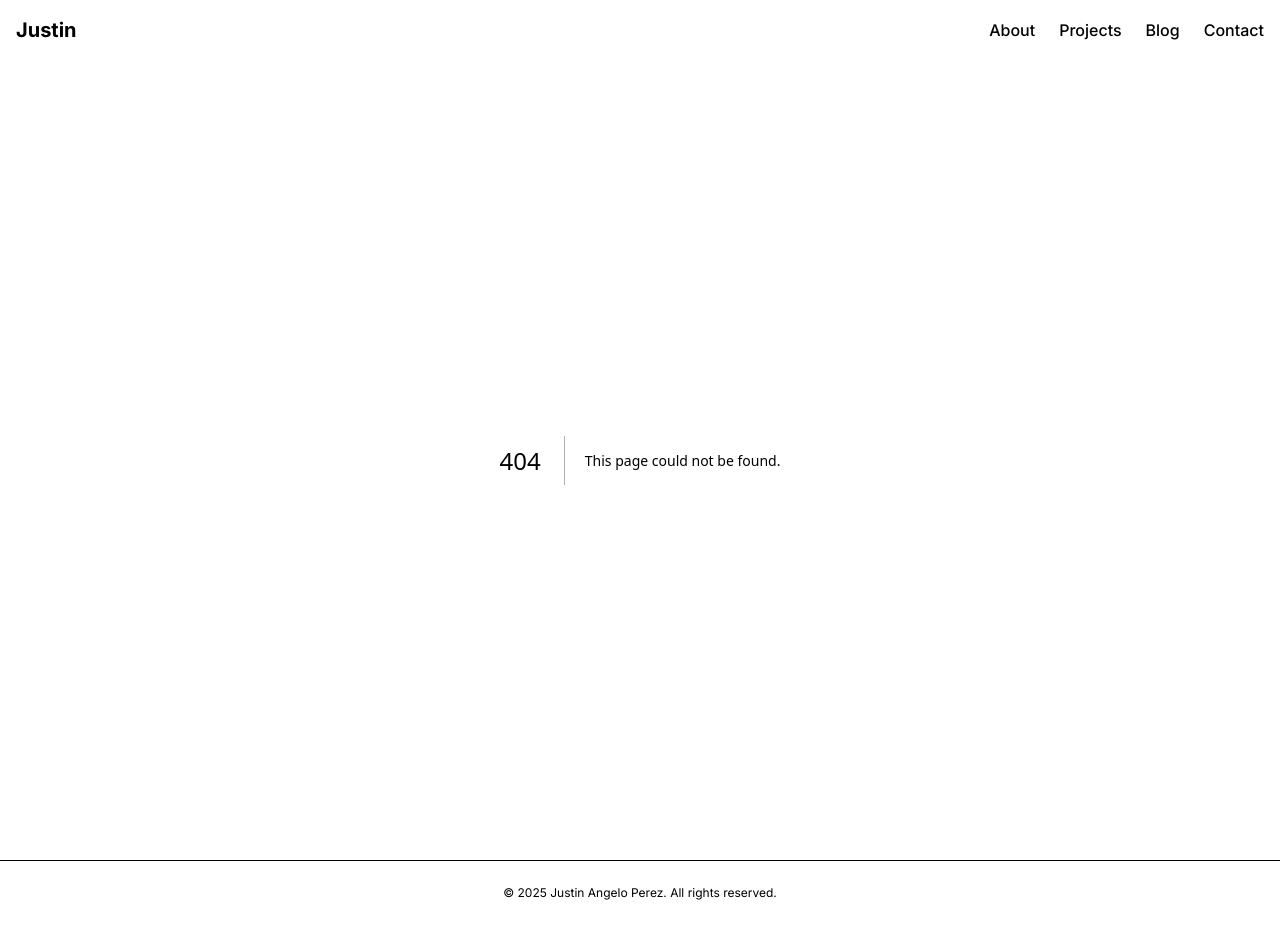
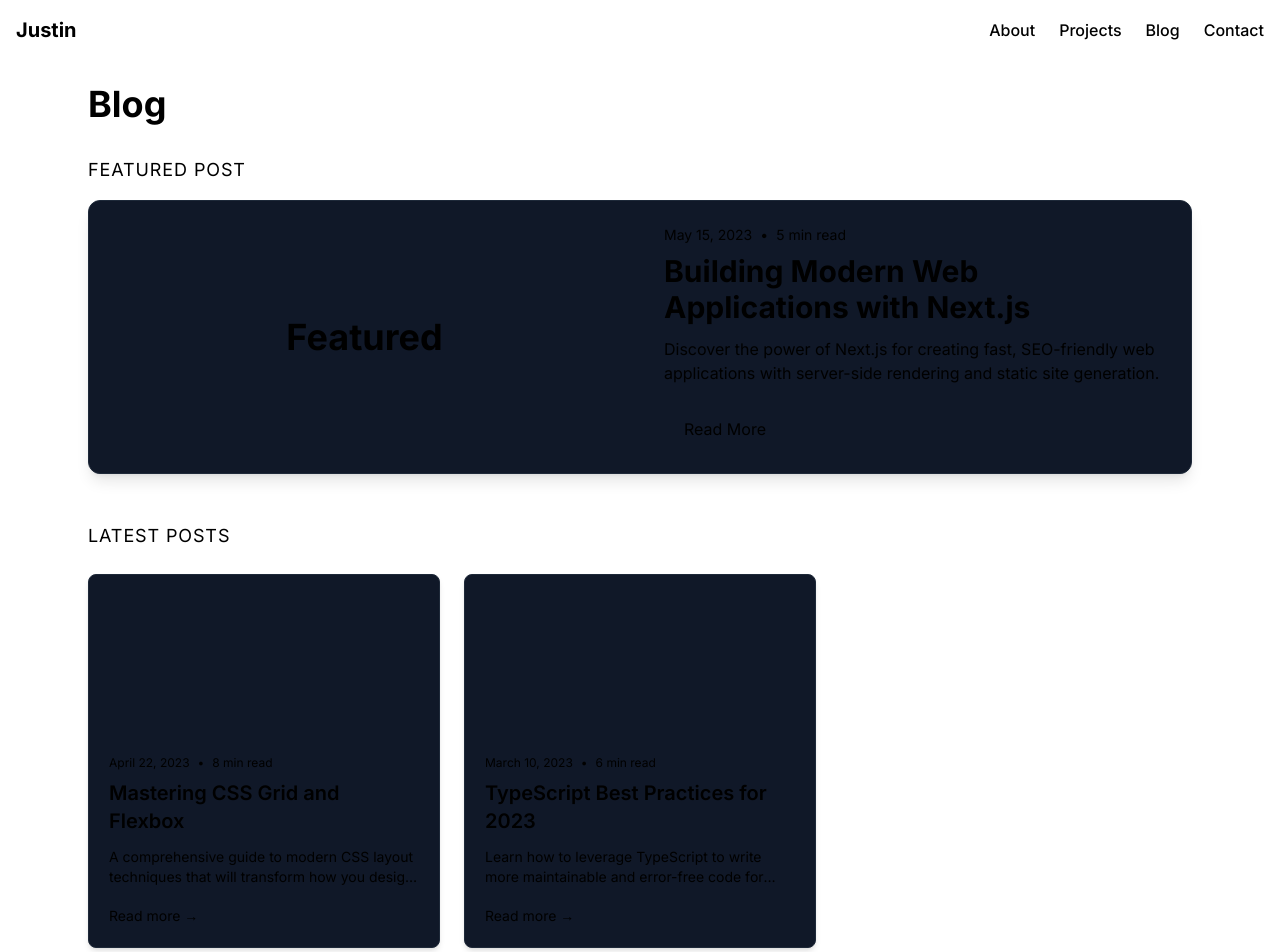
Before and after one commit to justinangeloperez327/next-fullstack-portfolio, a Next.js app: page /blog in a window 1280 px wide. Before the commit this address had no page. Shown: the top 952 px of the page. Before the commit the page ends 925 px from the top, so only its background shows below. Built offline with nearby package versions, Linux system fonts and the light colour scheme.

Commit message:
add About and Blog pages, refactor Project pages, and update project data structure

```diff
--- a/app/about/page.tsx
+++ b/app/about/page.tsx
@@ -1,3 +1,11 @@
+import { Metadata } from "next";
+
+export const metadata: Metadata = {
+  title: "Justin Angelo Perez | Web Developer",
+  description:
+    "Portfolio of Justin Angelo Perez, a creative full stack web developer.",
+};
+
 export default function AboutPage() {
   return (
     <main className="min-h-screen py-20 px-6 bg-gray-50 text-gray-800">
--- /dev/null
+++ b/app/blog/page.tsx
@@ -0,0 +1,114 @@
+import React from "react";
+import Link from "next/link";
+
+const BlogPage = () => {
+  const posts = [
+    {
+      id: 1,
+      title: "Building Modern Web Applications with Next.js",
+      excerpt:
+        "Discover the power of Next.js for creating fast, SEO-friendly web applications with server-side rendering and static site generation.",
+      content: "This is the content of the first blog post.",
+      date: "May 15, 2023",
+      readTime: "5 min read",
+      featured: true,
+      image: "/images/nextjs-blog.jpg", // You'll need to add this image to your public folder
+    },
+    {
+      id: 2,
+      title: "Mastering CSS Grid and Flexbox",
+      excerpt:
+        "A comprehensive guide to modern CSS layout techniques that will transform how you design web pages.",
+      content: "This is the content of the second blog post.",
+      date: "April 22, 2023",
+      readTime: "8 min read",
+      image: "/images/css-blog.jpg", // You'll need to add this image to your public folder
+    },
+    {
+      id: 3,
+      title: "TypeScript Best Practices for 2023",
+      excerpt:
+        "Learn how to leverage TypeScript to write more maintainable and error-free code for your projects.",
+      content: "This is the content of the third blog post.",
+      date: "March 10, 2023",
+      readTime: "6 min read",
+      image: "/images/typescript-blog.jpg", // You'll need to add this image to your public folder
+    },
+  ];
+
+  // Find the featured post
+  const featuredPost = posts.find((post) => post.featured);
+  // Get the regular (non-featured) posts
+  const regularPosts = posts.filter((post) => !post.featured);
+
+  return (
+    <div className="p-6 max-w-6xl mx-auto">
+      <h1 className="text-4xl font-bold mb-8 ">Blog</h1>
+
+      {/* Featured Post */}
+      {featuredPost && (
+        <div className="mb-12">
+          <h2 className="text-lg uppercase tracking-wider mb-4 ">
+            Featured Post
+          </h2>
+          <div className="bg-gray-900 border border-gray-800 rounded-xl overflow-hidden shadow-lg">
+            <div className="md:flex">
+              <div className="md:w-1/2 relative h-60 md:h-auto">
+                <div className="w-full h-full flex items-center justify-center">
+                  <span className="text-4xl font-bold">Featured</span>
+                </div>
+              </div>
+              <div className="md:w-1/2 p-6">
+                <div className="flex items-center text-sm mb-2 ">
+                  <span>{featuredPost.date}</span>
+                  <span className="mx-2">•</span>
+                  <span>{featuredPost.readTime}</span>
+                </div>
+                <h3 className="text-2xl md:text-3xl font-bold mb-3">
+                  {featuredPost.title}
+                </h3>
+                <p className=" mb-6 line-clamp-3">{featuredPost.excerpt}</p>
+                <Link
+                  href={`/blog/${featuredPost.id}`}
+                  className="inline-block px-5 py-2 rounded-lg"
+                >
+                  Read More
+                </Link>
+              </div>
+            </div>
+          </div>
+        </div>
+      )}
+
+      {/* Regular Posts */}
+      <h2 className="text-lg uppercase tracking-wider mb-6 ">Latest Posts</h2>
+      <div className="grid md:grid-cols-2 lg:grid-cols-3 gap-6">
+        {regularPosts.map((post) => (
+          <div
+            key={post.id}
+            className="bg-gray-900 border border-gray-800 rounded-lg overflow-hidden shadow-md hover:shadow-lg transition"
+          >
+            <div className="h-40 "></div>
+            <div className="p-5">
+              <div className="flex items-center text-xs mb-2 ">
+                <span>{post.date}</span>
+                <span className="mx-2">•</span>
+                <span>{post.readTime}</span>
+              </div>
+              <h3 className="text-xl font-semibold mb-3">{post.title}</h3>
+              <p className="text-sm mb-4 line-clamp-2">{post.excerpt}</p>
+              <Link
+                href={`/blog/${post.id}`}
+                className="text-[var(--color-clover)] hover:underline text-sm"
+              >
+                Read more →
+              </Link>
+            </div>
+          </div>
+        ))}
+      </div>
+    </div>
+  );
+};
+
+export default BlogPage;
--- a/app/projects/[slug]/page.tsx
+++ b/app/projects/[slug]/page.tsx
@@ -1,33 +1,16 @@
 import { notFound } from "next/navigation";
+import Image from "next/image";
+
+import { projectSlugs } from "@/data/projects";
 
 interface ProjectPageProps {
-  params: { slug: string };
+  params: {
+    slug: string;
+  };
 }
 
-const projects = {
-  "job-board-platform": {
-    title: "Job Board Platform",
-    description:
-      "A scalable job platform with filters, authentication, and an admin dashboard built using the MERN stack.",
-    tech: ["MongoDB", "Express", "React", "Node.js", "Tailwind"],
-    image: "/projects/job-board.jpg",
-    link: "https://jobboard-demo.vercel.app",
-    repo: "https://github.com/yourname/job-board",
-  },
-  "real-estate-crm": {
-    title: "Real Estate CRM",
-    description:
-      "A Laravel + React-based CRM tailored for real estate companies to manage listings, leads, and client interactions.",
-    tech: ["Laravel", "React", "PostgreSQL", "Inertia.js"],
-    image: "/projects/real-estate.jpg",
-    link: "",
-    repo: "",
-  },
-  // Add more projects here
-};
-
 export default function ProjectPage({ params }: ProjectPageProps) {
-  const project = projects[params.slug];
+  const project = projectSlugs(params.slug);
 
   if (!project) return notFound();
 
@@ -37,16 +20,16 @@ export default function ProjectPage({ params }: ProjectPageProps) {
         <h1 className="text-3xl font-bold mb-4">{project.title}</h1>
         <p className="text-gray-600 mb-6">{project.description}</p>
 
-        {project.image && (
-          <img
-            src={project.image}
-            alt={project.title}
-            className="w-full rounded-lg mb-6 shadow"
-          />
-        )}
+        <Image
+          src={project.imgSrc || "/fallback-image.jpg"}
+          alt={project.imgAlt || "Project image"}
+          className="w-full rounded-lg mb-6 shadow"
+          width={800}
+          height={600}
+        />
 
         <div className="flex flex-wrap gap-2 mb-6">
-          {project.tech.map((tech) => (
+          {project.technologies.map((tech) => (
             <span
               key={tech}
               className="bg-gray-100 border px-3 py-1 rounded-full text-sm"
@@ -67,9 +50,9 @@ export default function ProjectPage({ params }: ProjectPageProps) {
               Live Demo
             </a>
           )}
-          {project.repo && (
+          {project.github && (
             <a
-              href={project.repo}
+              href={project.github}
               target="_blank"
               rel="noopener noreferrer"
               className="bg-gray-800 text-white px-4 py-2 rounded hover:bg-gray-900"
--- a/app/projects/page.tsx
+++ b/app/projects/page.tsx
@@ -1,28 +1,6 @@
 import Link from "next/link";
 
-const projects = [
-  {
-    slug: "job-board-platform",
-    title: "Job Board Platform",
-    tech: ["MERN", "Tailwind", "JWT Auth"],
-    description:
-      "A full-featured job portal with filters, user login, dashboard, and admin panel.",
-  },
-  {
-    slug: "real-estate-crm",
-    title: "Real Estate CRM System",
-    tech: ["Laravel", "React", "PostgreSQL"],
-    description:
-      "A CRM built for real estate firms to manage leads, clients, property listings, and pipelines.",
-  },
-  {
-    slug: "gis-dashboard",
-    title: "GIS Mapping & Analytics Dashboard",
-    tech: ["Next.js", "Leaflet", "REST API"],
-    description:
-      "A geospatial dashboard with interactive maps and real-time data visualization for government use.",
-  },
-];
+import { projects } from "@/data/projects";
 
 export default function ProjectsPage() {
   return (
@@ -44,7 +22,7 @@ export default function ProjectsPage() {
                 {project.description}
               </p>
               <div className="flex flex-wrap gap-2 text-xs">
-                {project.tech.map((t) => (
+                {project.technologies.map((t) => (
                   <span
                     key={t}
                     className="bg-[var(--color-base-bg)] border border-[var(--color-glitch-purple)] text-[var(--color-base-text)] px-2 py-1 rounded-full"
--- a/data/projects.ts
+++ b/data/projects.ts
@@ -26,9 +26,9 @@ export const projects: Project[] = [
       "Node.js",
     ],
     link: "https://stars-align.vercel.app/",
-    github: `${githubUrl}/job-board-app-frontend`,
-    imgSrc: "/images/job-board-app.png",
-    imgAlt: "Job Board App",
+    github: `${githubUrl}/react-stars-align`,
+    imgSrc: "/images/stars-align.png",
+    imgAlt: "Stars Align",
   },
   {
     slug: "real-estate",
@@ -36,10 +36,20 @@ export const projects: Project[] = [
     title: "Real Estate App",
     description:
       "A real estate application that allows users to search and filter properties.",
-    technologies: ["Next Js", "Supabase", "Tailwind CSS", "Node.js"],
+    technologies: [
+      "Next Js",
+      "Tailwind CSS",
+      "Node.js",
+      "Supabase",
+      "PostgreSQL",
+    ],
     link: "https://justin-real-estate.vercel.app/",
-    github: `${githubUrl}/real-estate-app-frontend`,
+    github: `${githubUrl}/next-real-estate`,
     imgSrc: "/images/real-estate-app.png",
     imgAlt: "Real Estate App",
   },
 ];
+
+export const projectSlugs = (slug: string) => {
+  return projects.find((project) => project.slug === slug);
+};
```
Also changed, not shown: public/images/real-estate-app.png (added), public/images/stars-align.png (added).
